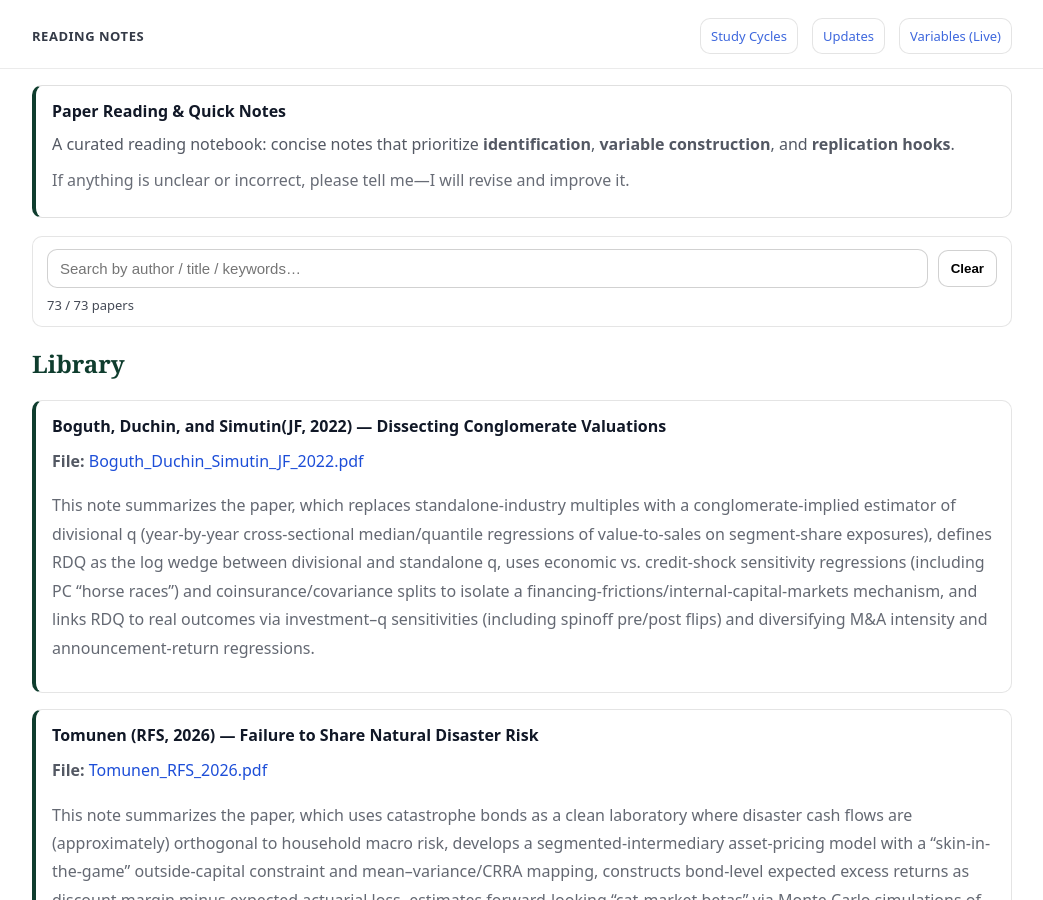
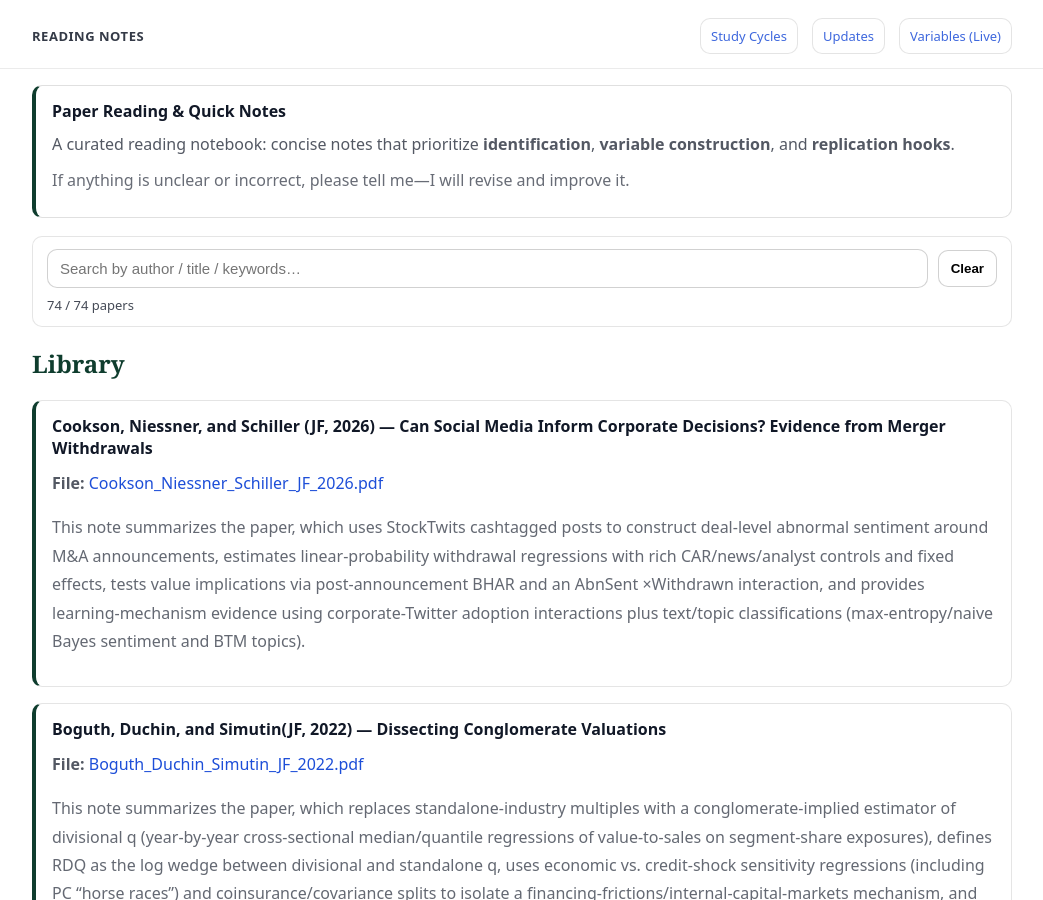
Before and after one commit to yaxinzn/study-archive, a Jekyll site: the page built from reading/index.md, in a window 1280 px wide and 900 px high. Shown: the whole window, without its empty margins (118-1161 px from the left). Built offline with Jekyll 4.4.1, drawn with Linux system fonts in a browser that asks for light colours.

Commit message:
Reading: add/update Cookson_Niessner_Schiller_JF_2026.pdf

```diff
--- a/_data/reading.yml
+++ b/_data/reading.yml
@@ -1,3 +1,8 @@
+- title: "Cookson, Niessner, and Schiller (JF, 2026) — Can Social Media Inform Corporate Decisions? Evidence from Merger Withdrawals"
+  file: "Cookson_Niessner_Schiller_JF_2026.pdf"
+  desc: "
+This note summarizes the paper, which uses StockTwits cashtagged posts to construct deal-level abnormal sentiment around M&A announcements, estimates linear-probability withdrawal regressions with rich CAR/news/analyst controls and fixed effects, tests value implications via post-announcement BHAR and an AbnSent ×Withdrawn interaction, and provides learning-mechanism evidence using corporate-Twitter adoption interactions plus text/topic classifications (max-entropy/naive Bayes sentiment and BTM topics)."
+
 - title: "Boguth, Duchin, and Simutin(JF, 2022) — Dissecting Conglomerate Valuations"
   file: "Boguth_Duchin_Simutin_JF_2022.pdf"
   desc: "
```
Also changed, not shown: 1 other file.
